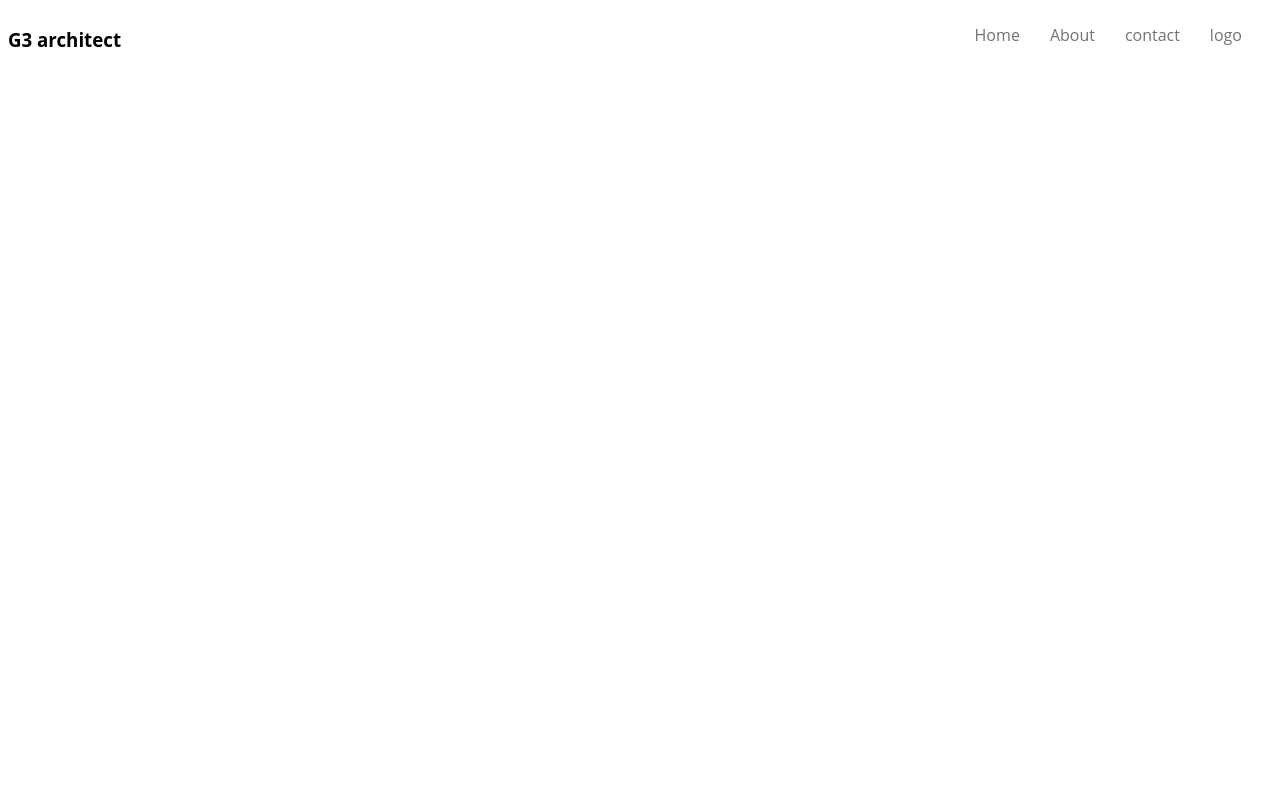
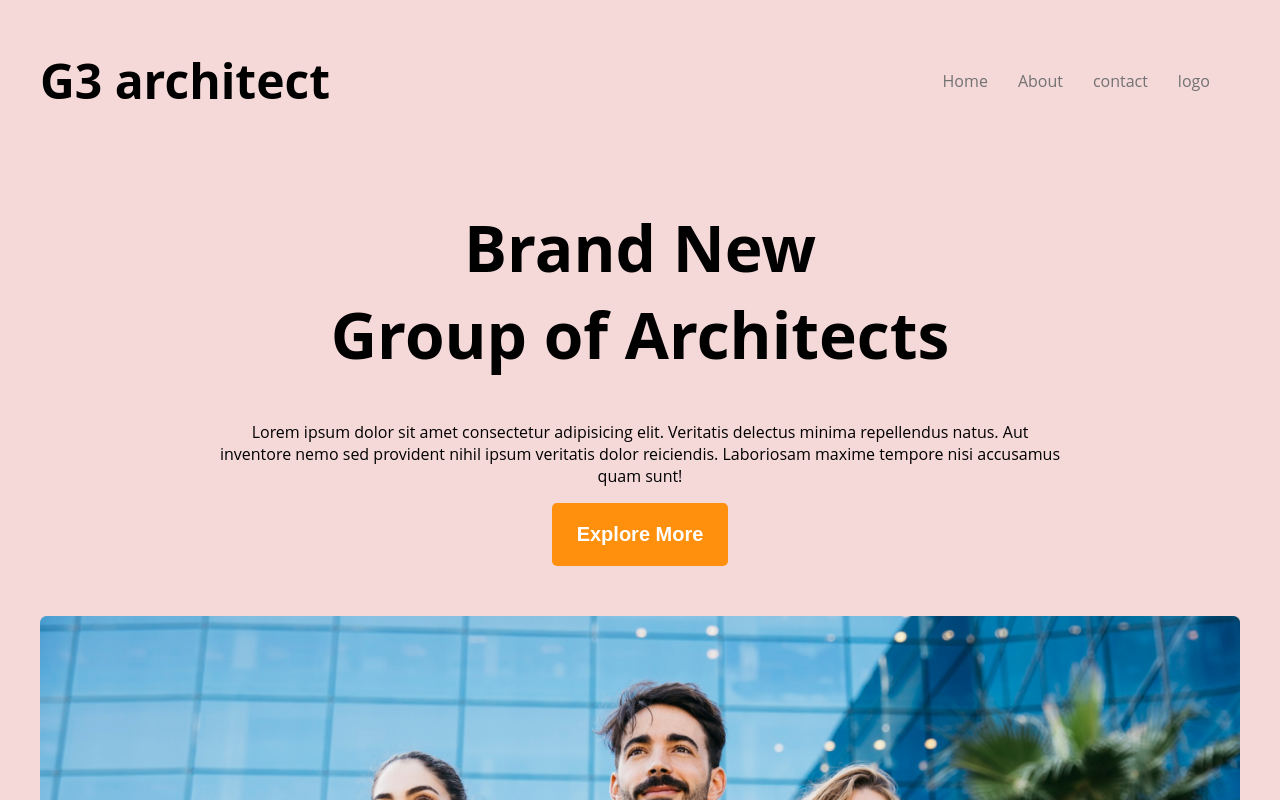
Before and after one commit to shornaa6/g3-architect-website, a plain HTML site: page index.html in a window 1280 px wide. Shown: the top 800 px of the page. Drawn offline with Linux system fonts and the light colour scheme.

Commit message:
banner add

```diff
--- a/index.html
+++ b/index.html
@@ -7,8 +7,8 @@
     <link text-gray rel="stylesheet" href="style.css">
 </head>
 <body class="open-sans-font">
-    <header>
-        <nav class="navbar display-flex">
+    <header class="bg-light">
+        <nav class="navbar container">
             <h3 class="brand">G3 architect</h3>
             <ul class="nav-links display-flex">
                 <li class="nav-item text-light-gray"><a href="" class="nav-link text-gray"></a>Home</li>
@@ -17,6 +17,16 @@
                 <li class="nav-item text-light-gray"><a href="" class="nav-link text-gray"></a>logo</li>
             </ul>
         </nav>
+        <div class="banner container">
+            <div class="banner-content">
+                <h1 class="banner-title">Brand New <br>
+                    Group of Architects
+                    </h1>
+                    <p>Lorem ipsum dolor sit amet consectetur adipisicing elit. Veritatis delectus minima repellendus natus. Aut inventore nemo sed provident nihil ipsum veritatis dolor reiciendis. Laboriosam maxime tempore nisi accusamus quam sunt!</p>
+                    <button class="btn-primary">Explore More</button>
+            </div>
+                <img class="banner-image" src="/images/banner.png" alt="">
+            </div>
     </header>
     <main>
 
--- a/style.css
+++ b/style.css
@@ -1,4 +1,13 @@
+body{
+  margin: 0px;
+  padding: 0px;
+}
 
+/* container for all */
+.container{
+ max-width: 1200px;
+ margin: 0px auto;
+}
 .open-sans-font {
     font-family: "Open Sans", serif;
     font-optical-sizing: auto;
@@ -6,8 +15,16 @@
     font-style: normal;
   }
 
+  /* h3 */
+  .brand{
+    font-weight: 700;
+    font-size: 3rem;
+  }
+
+  /* navbar releted style */
   .navbar{
     display: flex;
+    align-items: center;
   }
 
   .display-flex{
@@ -39,5 +56,38 @@
   }
 
   .bg-light{
-    background-color: #332c2c;
+    background-color: #f5d8d8;
   }
+
+  .banner-content{
+    max-width: 850px;
+    margin: 0 auto;
+    text-align: center;
+  }
+
+  .banner-title{
+    font-weight: 700px;
+    font-size: 4rem;
+  }
+
+  .btn-primary{
+    background-color: #FF900E;
+    color: white;
+    padding: 20px 25px;
+    font-size: 1.25rem;
+    font-weight: 600;
+    border-radius: 5px;
+    border: none;
+    margin-bottom: 50px;
+  }
+
+  .banner-image{
+    width: 100%;
+  }
+
+  @media screen and (max-width: 576px){
+    .navbar, .nav-links{
+      flex-direction: column;
+    }
+
+  }
```
